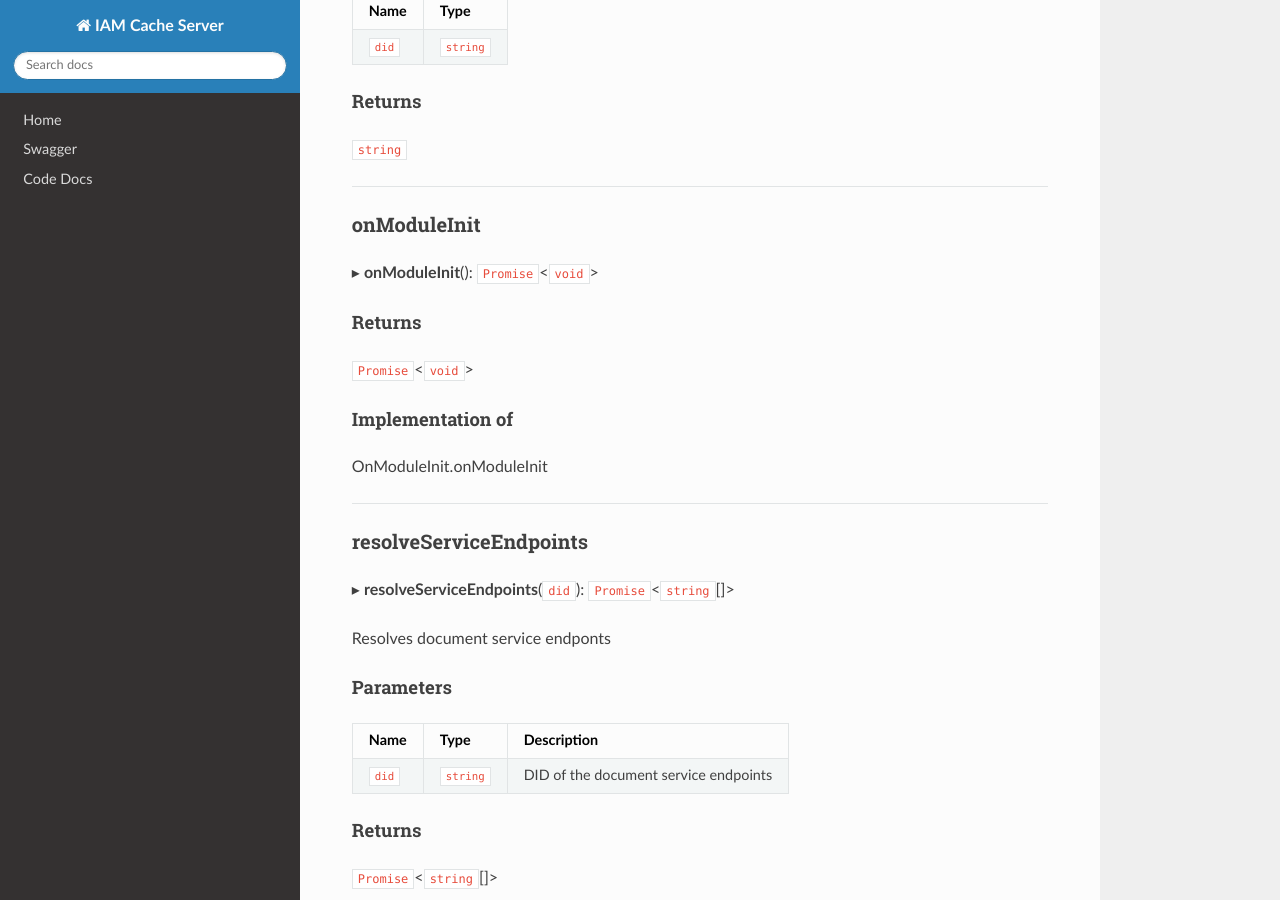
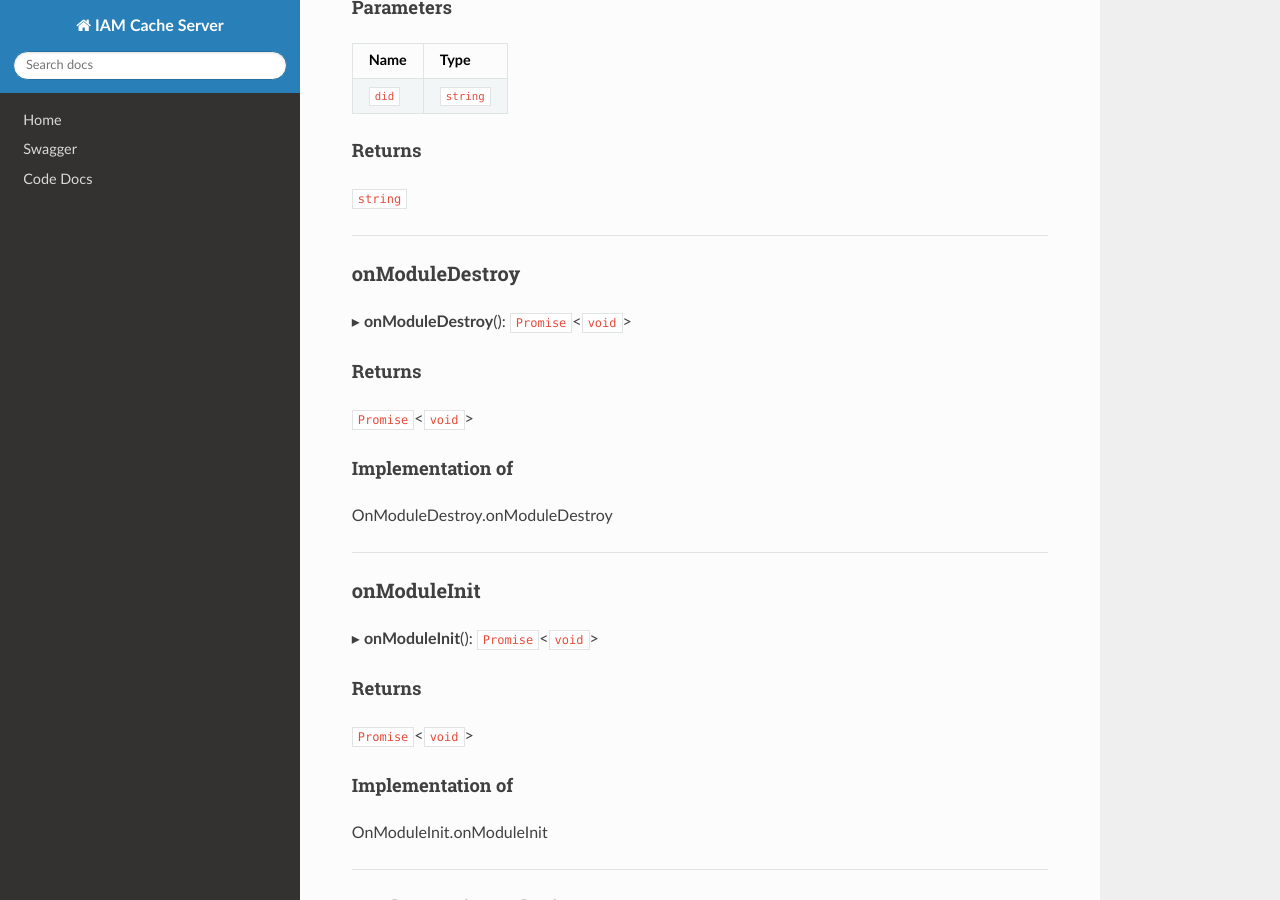
Before and after one commit to energywebfoundation/ssi-hub, an MkDocs documentation site: the page built from docs/api/classes/modules_did_did_service.DIDService.md, in a window 1280 px wide and 900 px high, scrolled down 3322 px. Built offline with MkDocs 1.6.1, drawn with Linux system fonts in a browser that asks for light colours; nearby versions of some CDN libraries; some of the changed text lies outside the part shown.

```diff
--- a/docs/api/classes/modules_did_did_service.DIDService.md
+++ b/docs/api/classes/modules_did_did_service.DIDService.md
@@ -5,6 +5,7 @@
 ## Implements
 
 - `OnModuleInit`
+- `OnModuleDestroy`
 
 ## Table of contents
 
@@ -19,6 +20,7 @@
 - [getDIDDocumentFromUniversalResolver](modules_did_did_service.DIDService.md#getdiddocumentfromuniversalresolver)
 - [incrementalRefreshCachedDocument](modules_did_did_service.DIDService.md#incrementalrefreshcacheddocument)
 - [obscureDid](modules_did_did_service.DIDService.md#obscuredid)
+- [onModuleDestroy](modules_did_did_service.DIDService.md#onmoduledestroy)
 - [onModuleInit](modules_did_did_service.DIDService.md#onmoduleinit)
 - [resolveServiceEndpoints](modules_did_did_service.DIDService.md#resolveserviceendpoints)
 
@@ -137,6 +139,20 @@ ___
 
 ___
 
+### onModuleDestroy
+
+▸ **onModuleDestroy**(): `Promise`<`void`\>
+
+#### Returns
+
+`Promise`<`void`\>
+
+#### Implementation of
+
+OnModuleDestroy.onModuleDestroy
+
+___
+
 ### onModuleInit
 
 ▸ **onModuleInit**(): `Promise`<`void`\>
```
Also changed, not shown: docs/api/classes/modules_claim_services_revocation_verification_service.RevocationVerificationService.md (+2 -1 lines), 3 other files.
